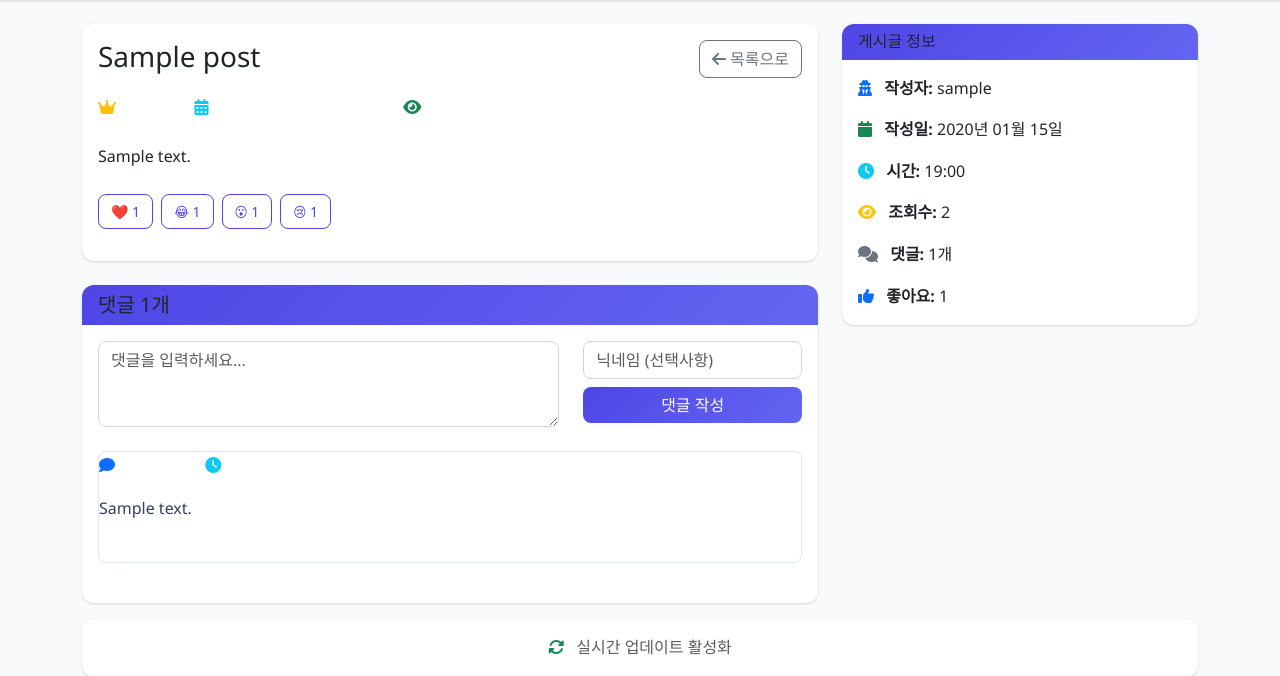
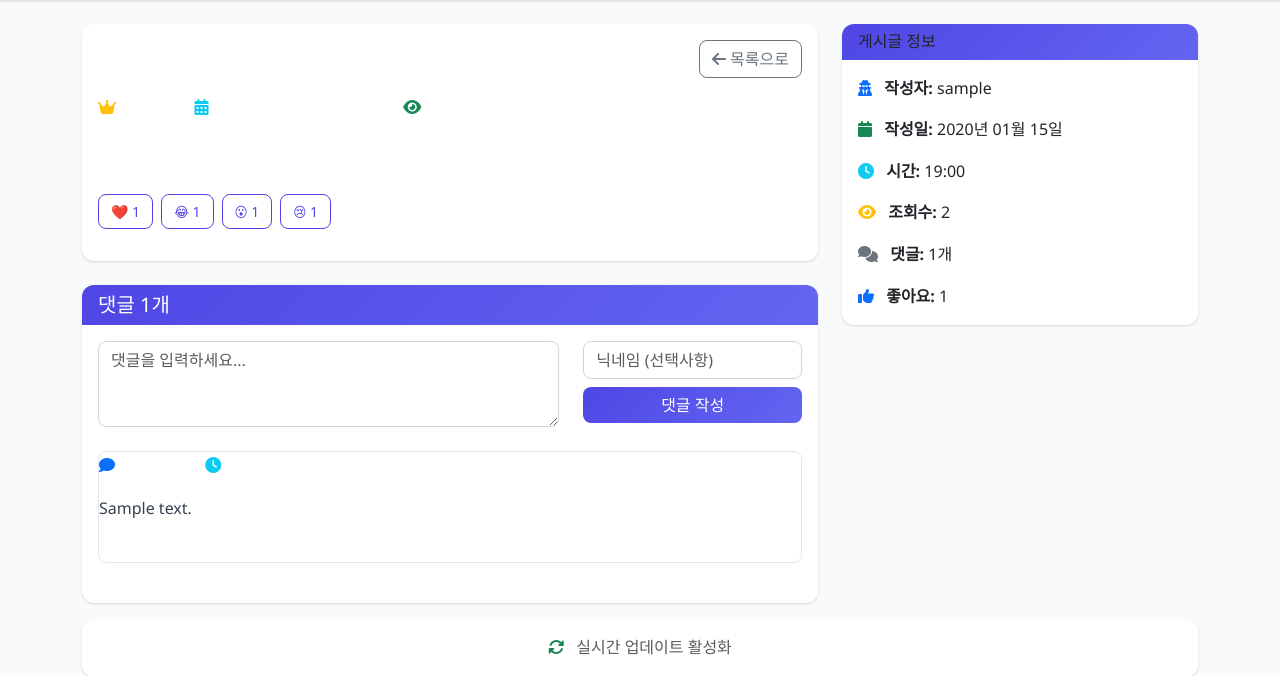
Before and after one commit to Solidlynn/anonymous-board, a Django app: page /post/00000000-0000-0000-0000-000000000001/ in a window 1280 px wide. Shown: the part 65-741 px from the top of the page. Run offline with Django 5.2, Linux system fonts and the light colour scheme; tables that the repository leaves empty hold one stand-in row (values such as "Sample post").

Commit message:
Fix post detail page text colors and remove post creation alert
- Change post title and content to white text for better visibility
- Update comment count header to white text
- Remove 'new post created' notification alert
- Improve overall readability on dark card backgrounds

```diff
--- a/static/js/main.js
+++ b/static/js/main.js
@@ -111,7 +111,7 @@ function handleUpdates(updates) {
 
 // 새 게시글 알림 처리
 function handleNewPostNotification(data) {
-    showNotification('새로운 게시글이 작성되었습니다!', 'info');
+    // showNotification('새로운 게시글이 작성되었습니다!', 'info');
 
     // 현재 페이지가 메인 페이지인 경우 새로고침
     if (window.location.pathname === '/' || window.location.pathname === '') {
--- a/templates/board/post_detail.html
+++ b/templates/board/post_detail.html
@@ -10,7 +10,7 @@
         <div class="card mb-4">
             <div class="card-body">
                 <div class="d-flex justify-content-between align-items-start mb-3">
-                    <h1 class="h3 mb-0">{{ post.title }}</h1>
+                    <h1 class="h3 mb-0 text-white">{{ post.title }}</h1>
                     <a href="{% url 'board:index' %}" class="btn btn-outline-secondary">
                         <i class="fas fa-arrow-left me-1"></i>목록으로
                     </a>
@@ -27,7 +27,7 @@
                     </div>
                 </div>
 
-                <div class="post-content mb-4">
+                <div class="post-content mb-4 text-white">
                     {{ post.content|linebreaks }}
                 </div>
 
@@ -66,7 +66,7 @@
         <!-- 댓글 섹션 -->
         <div class="card">
             <div class="card-header">
-                <h5 class="mb-0">댓글 {{ comments|length }}개</h5>
+                <h5 class="mb-0 text-white">댓글 {{ comments|length }}개</h5>
             </div>
             <div class="card-body">
                 <!-- 댓글 작성 폼 -->
```
